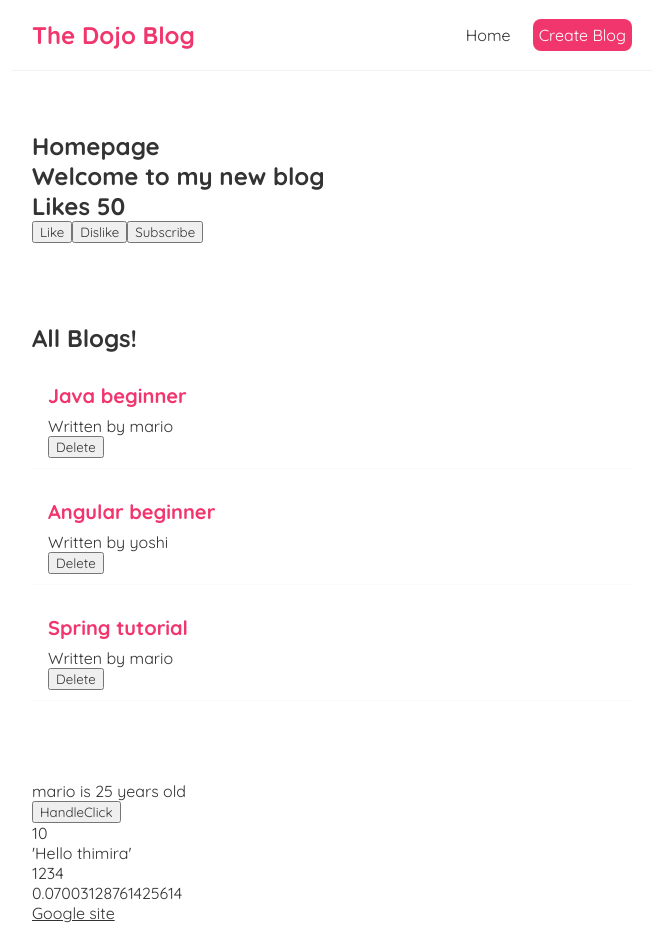
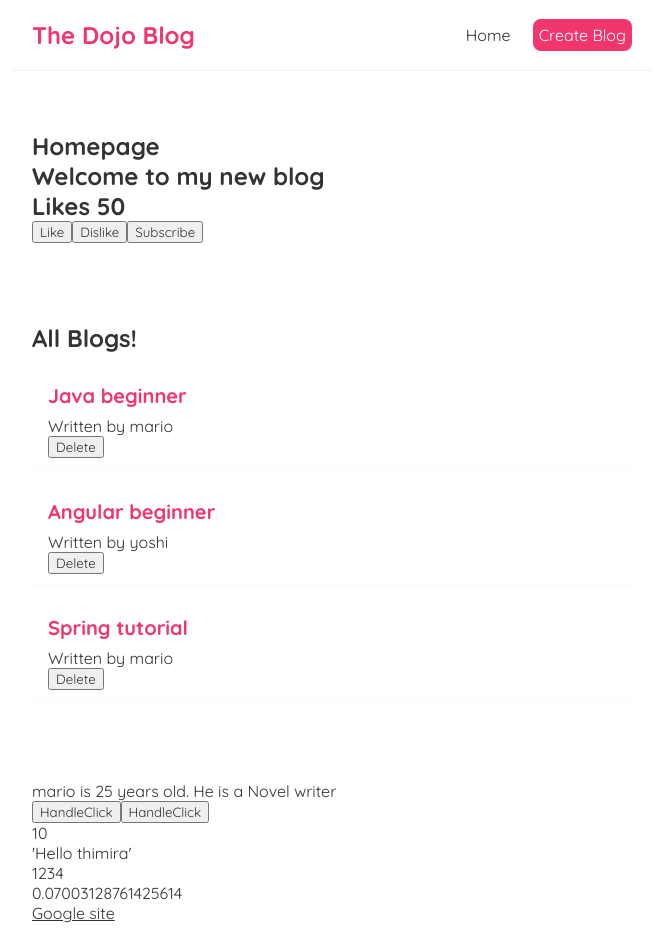
Before and after one commit to ThimiraPathirana/First-react-blog, a React (Create React App) app: page / in a window 1280 px wide. Shown: the top 952 px of the page, without its empty margins (308-971 px from the left). Built offline with nearby package versions, Linux system fonts and the light colour scheme.

Commit message:
userEffect usage for dependencies

```diff
--- a/src/home.js
+++ b/src/home.js
@@ -38,9 +38,12 @@ const Home = () => {
        setBlog(newBlogs);
     }
 
+    /* Render at once using useEffect*/
+    const [occupation, setOccupation] = useState('Novel writer');
+
     useEffect(() => {
         console.log('user effect function');
-    });
+    }, [occupation]);
 
     return (
         <div className="home">
@@ -57,8 +60,9 @@ const Home = () => {
 
 
         <div style={{marginTop: '80px'}}></div>
-        <p>{name} is {age} years old</p>
+        <p>{name} is {age} years old. He is a {occupation}</p>
         <button onClick={handleClick}>HandleClick</button>
+        <button onClick={() => setOccupation('Short story writer')}>HandleClick</button>
 
         <div style={{marginTop: '80'}}></div>
         <p>10</p>
```
